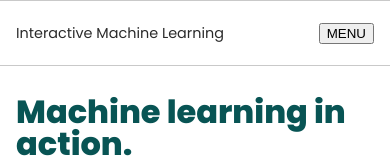
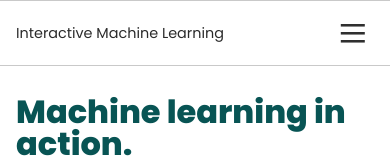
Before and after one commit to UAFederez/interactive-ml-frontend, a React (Vite) app: page / in a window 390 px wide. Shown: the top 160 px of the page. Built offline with nearby package versions, Linux system fonts and the light colour scheme; what better-react-mathjax would draw is missing.

Commit message:
Hamburger menu button, disabled scrolling when mobile navigation is opened

```diff
--- a/src/components/Navbar/Navbar.jsx
+++ b/src/components/Navbar/Navbar.jsx
@@ -18,9 +18,47 @@ const Navbar = () => {
                 </span>
                 <button
                     className={styles.menuBtn}
-                    onClick={() => setVisible(!isVisible)}
+                    onClick={() => {
+                        setVisible((vis) => {
+                            if (!vis) {
+                                document.body.classList.add("no-scroll-y");
+                            } else {
+                                document.body.classList.remove("no-scroll-y");
+                            }
+                            return !vis;
+                        });
+                    }}
                 >
-                    MENU
+                    <svg
+                        className={styles.hamburger}
+                        viewBox="0 0 100 100"
+                        width="32"
+                    >
+                        <rect
+                            className=""
+                            width="75"
+                            height="8"
+                            x="15"
+                            y="25"
+                            fill="#2f2f2f"
+                        ></rect>
+                        <rect
+                            className=""
+                            width="75"
+                            height="8"
+                            x="15"
+                            y="50"
+                            fill="#2f2f2f"
+                        ></rect>
+                        <rect
+                            className=""
+                            width="75"
+                            height="8"
+                            x="15"
+                            y="75"
+                            fill="#2f2f2f"
+                        ></rect>
+                    </svg>
                 </button>
             </div>
             <nav className={styles.navDesktop}>
--- a/src/components/Navbar/Navbar.module.css
+++ b/src/components/Navbar/Navbar.module.css
@@ -14,6 +14,8 @@
     display: flex;
     justify-content: space-between;
     align-items: center;
+    position: relative;
+    background: #fff;
     height: var(--nav-height);
 }
 
@@ -31,6 +33,19 @@
 
 .navVis {
     display: block;
+    z-index: 9999;
+    position: relative;
+    border-block: 1px solid rgba(43, 43, 43, 0.25);
+}
+
+.navVis::after {
+    content: " ";
+    position: absolute;
+    height: 100vh;
+    width: 100%;
+    z-index: 0;
+    opacity: 0.25;
+    background-color: #2b2b2b;
 }
 
 .navHidden {
@@ -38,7 +53,6 @@
 }
 
 .navContainer nav {
-    border-top: none;
     background-color: #fff;
 }
 
@@ -54,7 +68,8 @@
     text-decoration: none;
 }
 
-.navContainer ~ div {
+.navContainer ~ div,
+.navContainer ~ main {
     padding-top: var(--nav-height);
 }
 
@@ -81,6 +96,14 @@
 
 .menuBtn {
     margin-right: var(--space-400);
+    border: none;
+    background: rgba(0, 0, 0, 0);
+}
+
+.hamburger {
+    height: 100%;
+    color: #f2f2f2;
+    aspect-ratio: 1;
 }
 
 @media (min-width: 40rem) {
```
